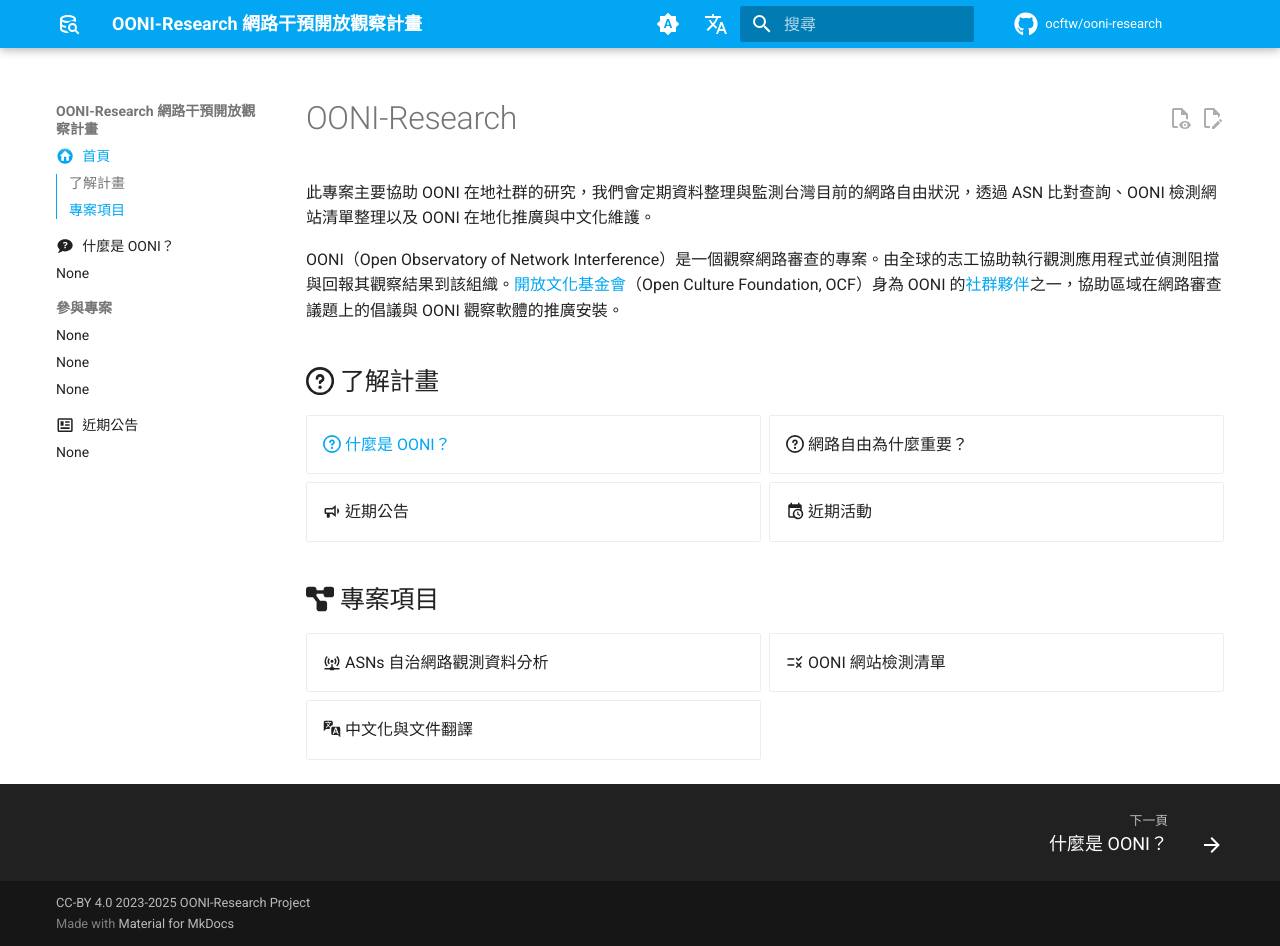
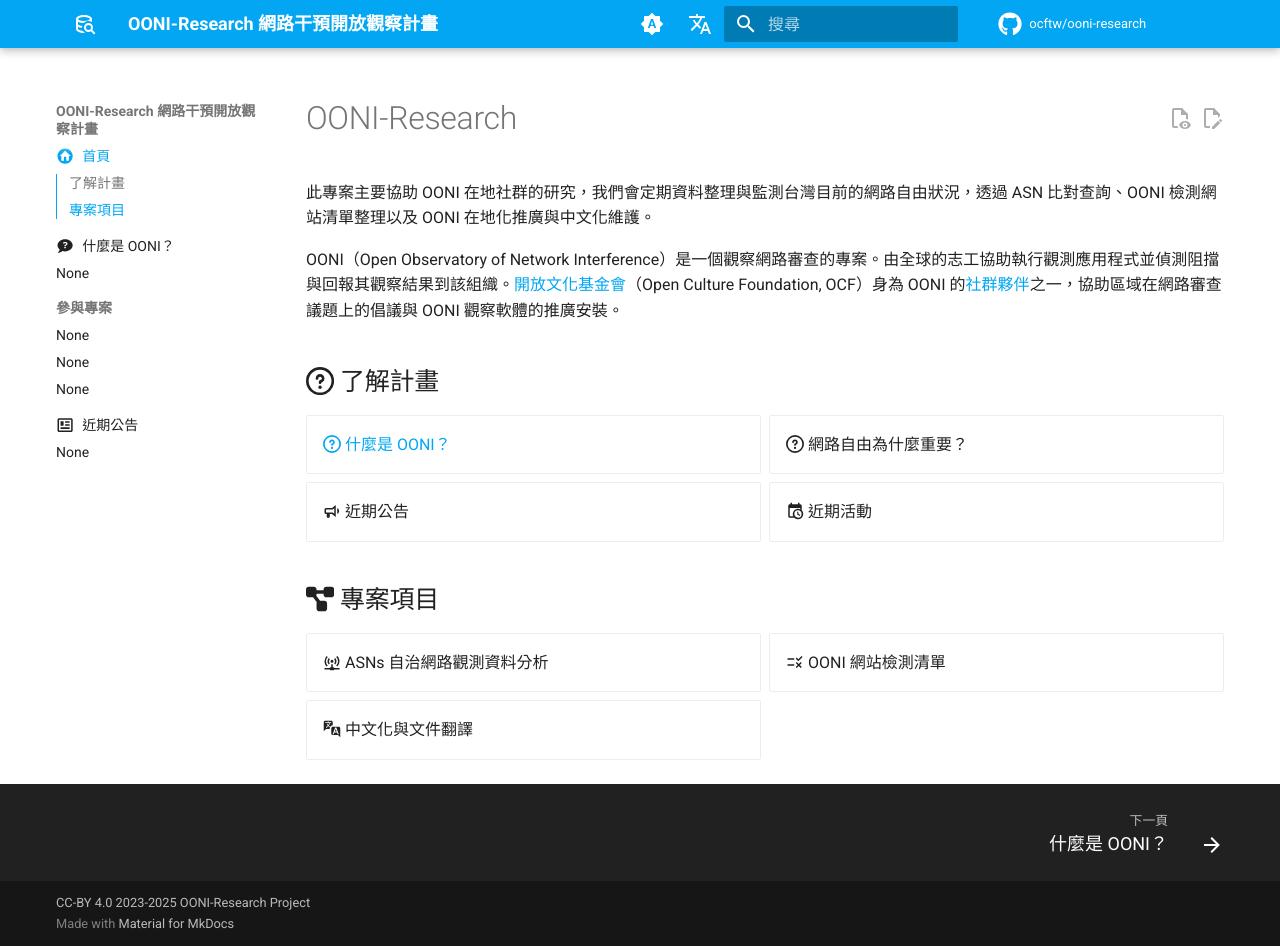
Before and after one commit to ocftw/ooni-research, an MkDocs documentation site: the page built from docs/zh-TW/index.md, in a window 1280 px wide and 946 px high. Built offline with MkDocs 1.6.1 and Material for MkDocs 9.7.7, drawn with Linux system fonts in a browser that asks for light colours; plug-ins that fetch from the network failed and are left out; comment, search, counter and statistics services are not loaded.

Commit message:
Fixed the padding
Signed-off-by: Toomore Chiang <toomore0929@gmail.com>

```diff
--- a/docs/en/stylesheets/extra.css
+++ b/docs/en/stylesheets/extra.css
@@ -1,3 +1,6 @@
+html.js-focus-visible.js body header.md-header.md-header--shadow nav.md-header__inner.md-grid {
+    padding: 0 1rem;
+}
 .md-grid {
   max-width: 1200px;
 }
--- a/docs/zh-TW/stylesheets/extra.css
+++ b/docs/zh-TW/stylesheets/extra.css
@@ -1,3 +1,6 @@
+html.js-focus-visible.js body header.md-header.md-header--shadow nav.md-header__inner.md-grid {
+    padding: 0 1rem;
+}
 .md-grid {
   max-width: 1200px;
 }
```
